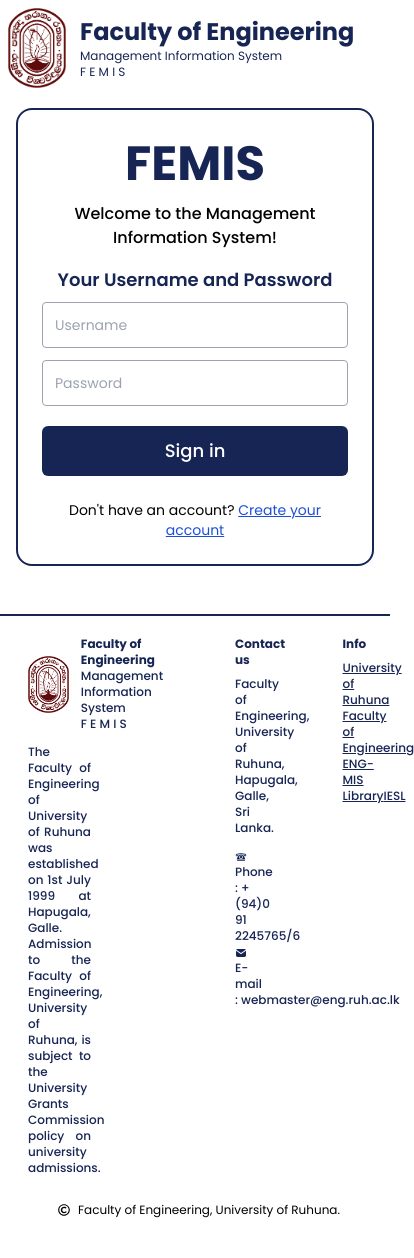
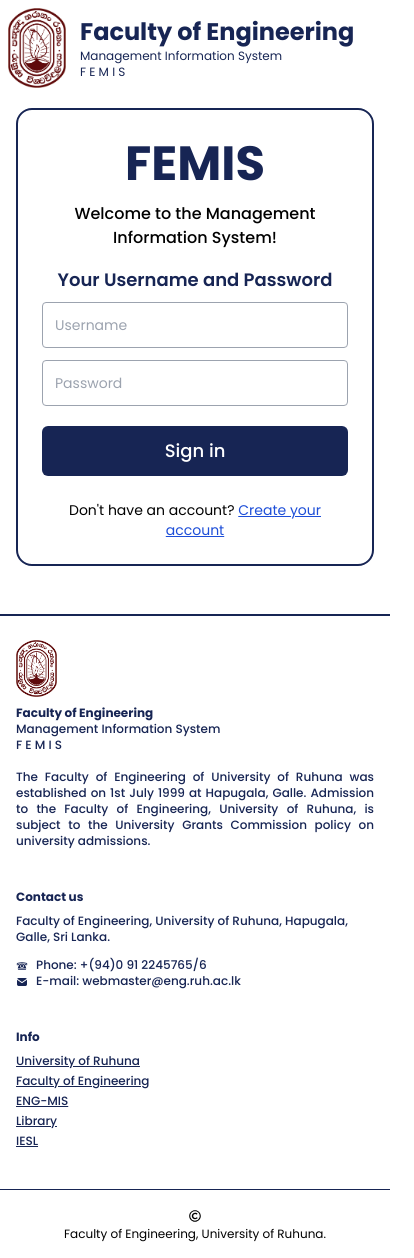
Before and after one commit to arivanan0218/MisSystem-Frontend, a React (Vite) app: page / in a window 390 px wide. Shown: the whole page, 414 px wide, since content can reach past the window. Before the commit the page ends 1224 px from the top, so only its background shows below. Built offline with nearby package versions, Linux system fonts and the light colour scheme.

Commit message:
Make footer responsive.

```diff
--- a/src/Components/Footer.jsx
+++ b/src/Components/Footer.jsx
@@ -1,53 +1,61 @@
-import React from 'react'
-import logo from '../assets/img/logo.png'
+import React from 'react';
+import logo from '../assets/img/logo.png';
 import { GiRotaryPhone } from "react-icons/gi";
 import { TbMailFilled } from "react-icons/tb";
 import { FaRegCopyright } from "react-icons/fa";
 
 const Footer = ({ noMargin }) => {
   return (
-    <div className={` h-250 mt-12`}>
+    <div className={`h-auto ${!noMargin ? 'mt-12' : ''}`}>
       <div className='h-[2px] bg-blue-950'></div>
-        <div className='grid grid-cols-4 m-5 gap-20 font-medium text-blue-950 mt-5 '>
-            <div className='ml-2 col-span-2'>
-                <div className='flex items-center mb-3 '>
-                <img src={logo} className="h-[57px] w-[41px] mr-3" alt="" />
+
+      <div className='grid grid-cols-1 sm:grid-cols-2 md:grid-cols-6 gap-10 px-4 sm:px-6 lg:px-12 py-6 font-medium text-blue-950'>
+        {/* Logo & Description */}
+        <div className='md:col-span-4'>
+          <div className='flex flex-col sm:flex-row items-start sm:items-center mb-4'>
+            <img src={logo} className="h-[57px] w-[41px] mr-3 mb-2 sm:mb-0" alt="University of Ruhuna Logo" />
             <div>
               <p className='font-bold text-xs'>Faculty of Engineering</p>
               <p className='text-xs'>Management Information System</p>
-                    <p className='text-xs'> F E M I S</p>
+              <p className='text-xs'>F E M I S</p>
             </div>
           </div>
-                <div className='text-xs text-justify mr-16'>
-                The Faculty of Engineering of University of Ruhuna was established on 1st July 1999 at Hapugala, Galle.  Admission to the Faculty of Engineering, University of Ruhuna, is subject to the University Grants Commission policy on university admissions.
+          <p className='text-xs text-justify'>
+            The Faculty of Engineering of University of Ruhuna was established on 1st July 1999 at Hapugala, Galle.
+            Admission to the Faculty of Engineering, University of Ruhuna, is subject to the University Grants Commission policy on university admissions.
+          </p>
         </div>
-            </div>
+
+        {/* Contact */}
         <div>
           <p className='font-bold text-xs mb-2'>Contact us</p>
           <div className='text-xs'>
-                <h6 className='mb-3'>Faculty of Engineering, University of Ruhuna, Hapugala, Galle, Sri Lanka.</h6>
-                <h6><GiRotaryPhone className='inline-block mr-2' />Phone : +(94)0 91 2245765/6</h6>
-                <h6><TbMailFilled className='inline-block mr-2'/>E-mail : webmaster@eng.ruh.ac.lk</h6>
+            <p className='mb-3'>Faculty of Engineering, University of Ruhuna, Hapugala, Galle, Sri Lanka.</p>
+            <p><GiRotaryPhone className='inline-block mr-2' />Phone: +(94)0 91 2245765/6</p>
+            <p><TbMailFilled className='inline-block mr-2' />E-mail: webmaster@eng.ruh.ac.lk</p>
           </div>
         </div>
+
+        {/* Info Links */}
         <div>
-                <p className='font-bold text-xs mb-2' >Info</p>
-                <div className='text-xs'>
-                    <a href="https://www.ruh.ac.lk/index.php/en/" className=" hover:ext-blue-900 underline">University of Ruhuna</a><br/>
-                    <a href="https://www.eng.ruh.ac.lk/" className=" hover:ext-blue-900 underline">Faculty of Engineering</a><br/>
-                    <a href="https://paravi.ruh.ac.lk/foenmis/index.php" className=" hover:ext-blue-900 underline">ENG-MIS</a><br/>
-                    <a href="https://www.lib.ruh.ac.lk/" className=" hover:ext-blue-900 underline">Library</a>
-                    <a href="https://iesl.lk/index.php?lang=en" className=" hover:ext-blue-900 underline">IESL</a><br/>
+          <p className='font-bold text-xs mb-2'>Info</p>
+          <div className='text-xs flex flex-col gap-1'>
+            <a href="https://www.ruh.ac.lk/index.php/en/" className="hover:text-blue-900 underline">University of Ruhuna</a>
+            <a href="https://www.eng.ruh.ac.lk/" className="hover:text-blue-900 underline">Faculty of Engineering</a>
+            <a href="https://paravi.ruh.ac.lk/foenmis/index.php" className="hover:text-blue-900 underline">ENG-MIS</a>
+            <a href="https://www.lib.ruh.ac.lk/" className="hover:text-blue-900 underline">Library</a>
+            <a href="https://iesl.lk/index.php?lang=en" className="hover:text-blue-900 underline">IESL</a>
           </div>
         </div>
       </div>
-        <div className=' text-xs flex justify-center items-center '>
-            <FaRegCopyright className='m-2' />
-            <h6 className='text-center'> Faculty of Engineering, University of Ruhuna.</h6>
+
+      {/* Footer Bottom Bar */}
+      <div className='text-xs flex flex-col sm:flex-row justify-center items-center py-4 border-t border-blue-950 mt-4 px-4 text-center'>
+        <FaRegCopyright className='m-1' />
+        <span>Faculty of Engineering, University of Ruhuna.</span>
       </div>
+    </div>
+  );
+};
 
-    </div>
-  )
-}
-
-export default Footer
+export default Footer;
```
Lines whose indentation alone changed are shown as unchanged.
